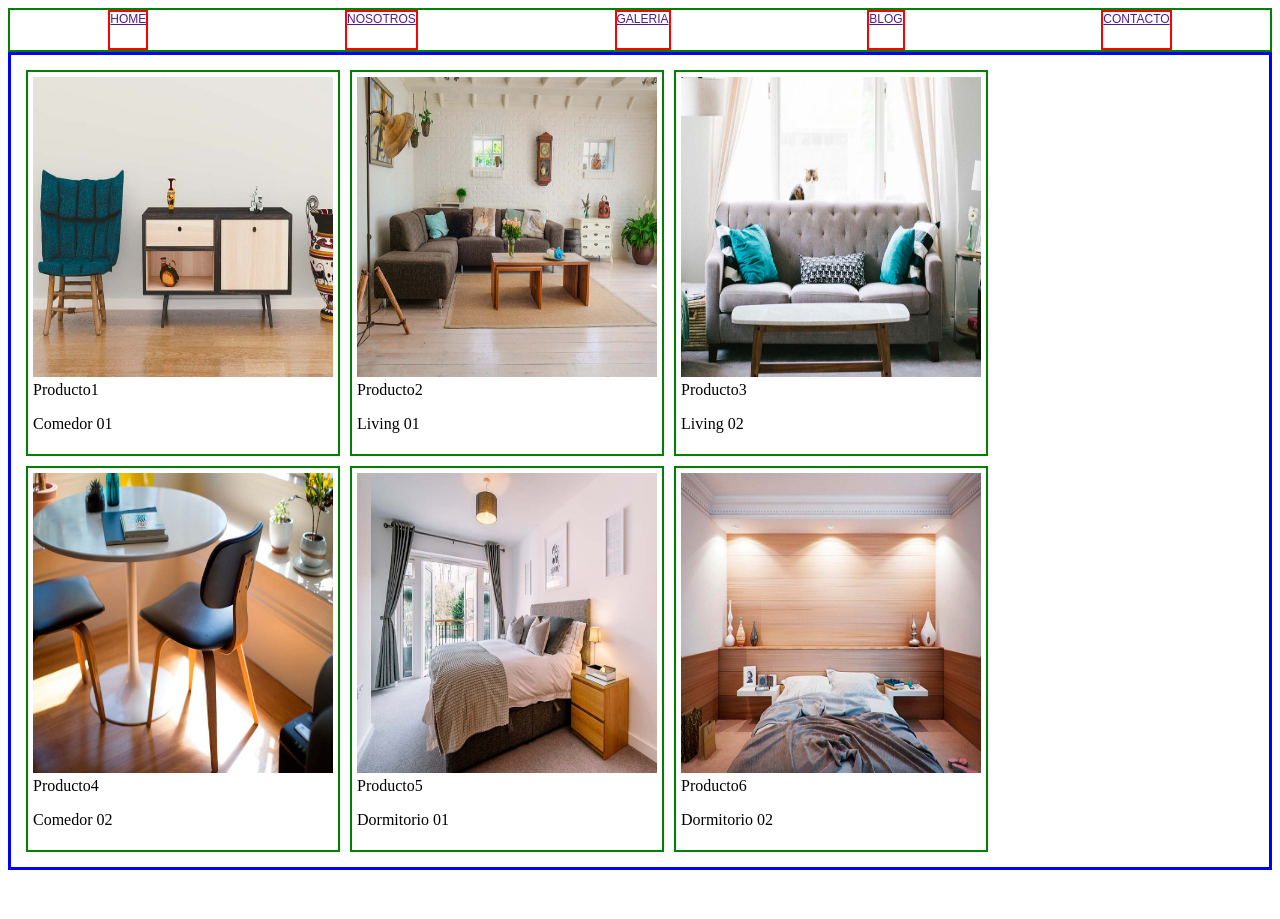
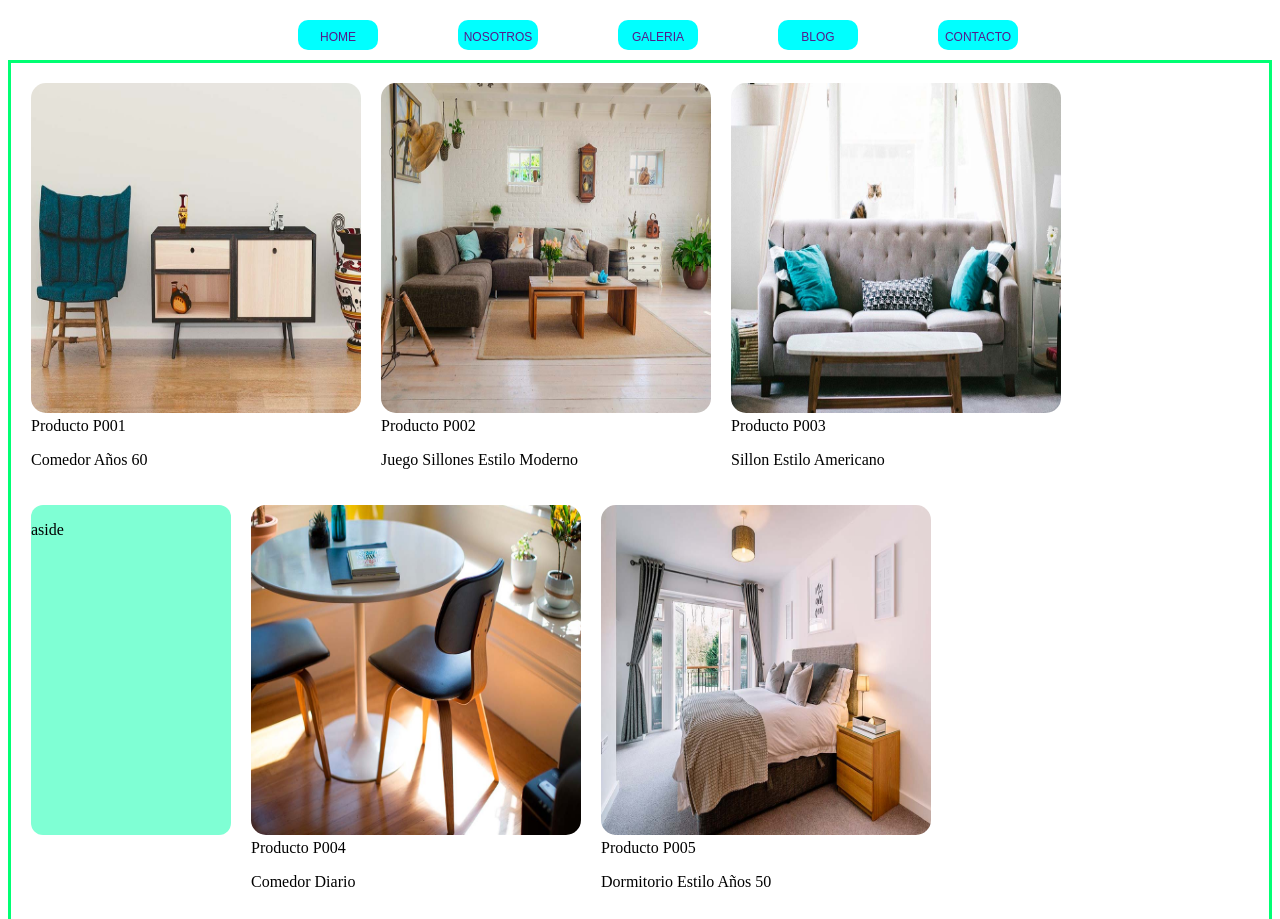
Before and after one commit to Andreshumberto/tp1grupo13, a plain HTML site: page Pages/galeria.html in a window 1280 px wide. Shown: the top 919 px of the page. Before the commit the page ends 878 px from the top, so only its background shows below. Drawn offline with Linux system fonts and the light colour scheme.

Commit message:
version 11

```diff
--- a/Estilos/styles.css
+++ b/Estilos/styles.css
@@ -1,29 +1,51 @@
 .menu{
     height:40px;
-    width:400;
-    border:2px solid green;
+    width: 800px;
+    /*border:2px solid green;*/
     font:12px Arial;
     display:flex;
-    justify-content: space-around;
+    justify-content:space-around;
+    margin-left: 250px;
+    margin-top: 20px;
+    border-bottom: 10px;
+    border-top: 10px;
 }
  .none{
-    border:2px solid red
-
+    display:flex;
+    justify-content: center;
+    text-decoration: none;
+    height:20px;
+    width: 80px;
+    background-color: aqua;
+    padding-top: 10px;
+    border-radius: 10px;
  }
 
 .principal{
-    border:3px solid blue;
+    border:3px solid rgb(0, 255, 115);
     padding: 10px;
     display:flex;
     flex-direction: row;
     flex-wrap: wrap;
+    float:left;
 }
 .secciones{
-    border:2px solid green;
+    /*border:2px solid green;*/
     margin: 5px;
     padding: 5px;
+    float:left;
 }
 img{
-    width: 300px;
-    height: 300px;
+    width: 330px;
+    height: 330px;
+    border-radius: 15px;
 }
+.avisos{
+    height: 330px;
+    width: 200px;
+    background-color: aquamarine;
+    border-radius: 12px;
+    float:right;
+    box-sizing: border-box;
+
+}
--- a/Pages/galeria.html
+++ b/Pages/galeria.html
@@ -9,41 +9,51 @@
 </head>
 <body>
   <header class="menu">
-    <a href="" class="none">HOME</a><a href="" class="none">NOSOTROS</a><a href="" class="none">GALERIA</a><a href="" class="none">BLOG</a><a href="" class="none">CONTACTO</a>
+    <a class="none" href="">HOME</a><a class="none" href="">NOSOTROS</a><a class="none" href="">GALERIA</a><a class="none" href="">BLOG</a><a class="none" href="">CONTACTO</a>
   </header>
 
   <main class="principal">
+
+
      <div class="secciones">
        <img src="/galeria/producto1.jpg" alt="Producto1">
-      <figcaption>Producto1</figcaption>
-      <p>Comedor 01</p>
+       <figcaption>Producto P001</figcaption>
+       <p>Comedor Años 60</p>
      </div>
 
      <div class="secciones">
        <img src="/galeria/producto2.jpg" alt="Producto1">
-    <figcaption>Producto2</figcaption>
-     <p>Living 01</p>
+       <figcaption>Producto P002</figcaption>
+       <p>Juego Sillones Estilo Moderno</p>
      </div>
      <div class="secciones">
        <img src="/galeria/producto3.jpg" alt="Producto1">
-    <figcaption>Producto3</figcaption>
-     <p>Living 02</p>
+        <figcaption>Producto P003</figcaption>
+        <p>Sillon Estilo Americano</p>
       </div>
       <div class="secciones">
+        <aside class="avisos">
+          <p>aside</p>
+        </aside>
+      </div>
+
+      <div class="secciones">
         <img src="/galeria/producto4.jpg" alt="Producto1">
-    <figcaption>Producto4</figcaption>
-     <p>Comedor 02</p>
+        <figcaption>Producto P004</figcaption>
+        <p>Comedor Diario</p>
       </div>
       <div class="secciones">
        <img src="/galeria/producto5.jpg" alt="Producto1">
-    <figcaption>Producto5</figcaption>
-     <p>Dormitorio 01</p>
+       <figcaption>Producto P005</figcaption>
+       <p>Dormitorio Estilo Años 50</p>
       </div>
       <div class="secciones">
        <img src="/galeria/producto6.jpg" alt="Producto1">
-    <figcaption>Producto6</figcaption>
-    <p>Dormitorio 02</p>
+       <figcaption>Producto P006</figcaption>
+       <p>Dormitorio Moderno</p>
       </div>
+
+
 </main>
 
 
```
Also changed, not shown: galeria/grid.png (added). Lines whose indentation alone changed are shown as unchanged.
